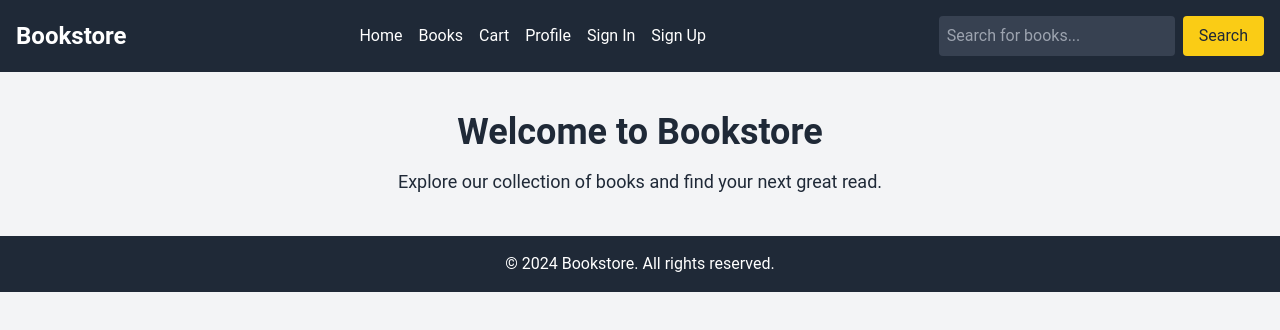
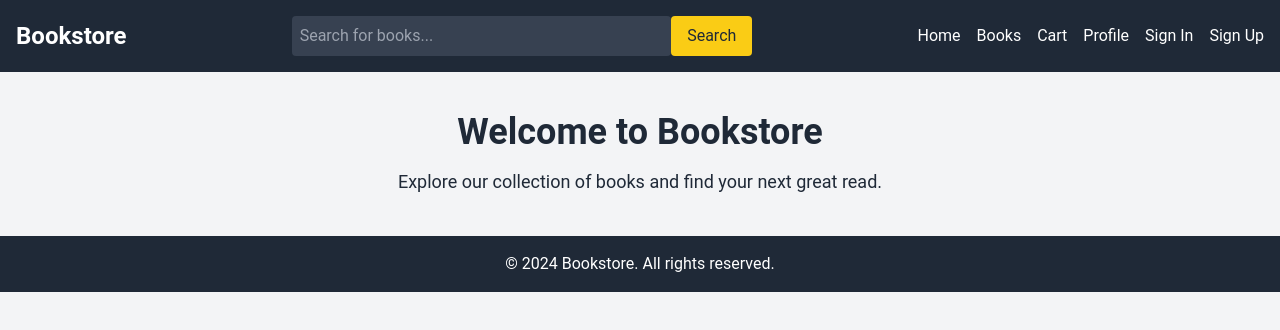
Before and after one commit to mperwe/bookstore-frontend, a React (Create React App) app: page / in a window 1280 px wide. Shown: the top 330 px of the page. Built offline with nearby package versions, Linux system fonts and the light colour scheme.

Commit message:
work on Nav Bar

```diff
--- a/src/components/Navbar.jsx
+++ b/src/components/Navbar.jsx
@@ -11,7 +11,7 @@ function Navbar() {
 
     try {
       // Replace with your backend API endpoint for searching books
-      const response = await axios.get(`/api/books/search?query=${searchQuery}`);
+      const response = await axios.get(`/api/books/add/search?query=${searchQuery}`);
       setSearchResult(response.data);
       console.log("Search Result:", response.data);
     } catch (error) {
@@ -23,6 +23,24 @@ function Navbar() {
     <nav className="bg-gray-800 text-white p-4">
       <div className="container mx-auto flex justify-between items-center">
         <h1 className="text-2xl font-bold">Bookstore</h1>
+
+        {/* Search Bar in the center */}
+        <form onSubmit={handleSearch} className="flex items-center flex-grow justify-center mx-4">
+          <input
+            type="text"
+            placeholder="Search for books..."
+            value={searchQuery}
+            onChange={(e) => setSearchQuery(e.target.value)}
+            className="p-2 rounded bg-gray-700 text-white focus:outline-none w-1/2"
+          />
+          <button
+            type="submit"
+            className="bg-yellow-400 text-gray-800 px-4 py-2 rounded hover:bg-yellow-500"
+          >
+            Search
+          </button>
+        </form>
+
         <ul className="flex space-x-4">
           <li><Link to="/" className="hover:text-yellow-400">Home</Link></li>
           <li><Link to="/books" className="hover:text-yellow-400">Books</Link></li>
@@ -31,21 +49,6 @@ function Navbar() {
           <li><Link to="/signin" className="hover:text-yellow-400">Sign In</Link></li>
           <li><Link to="/signup" className="hover:text-yellow-400">Sign Up</Link></li>
         </ul>
-        <form onSubmit={handleSearch} className="flex items-center space-x-2">
-          <input
-            type="text"
-            placeholder="Search for books..."
-            value={searchQuery}
-            onChange={(e) => setSearchQuery(e.target.value)}
-            className="p-2 rounded bg-gray-700 text-white focus:outline-none"
-          />
-          <button
-            type="submit"
-            className="bg-yellow-400 text-gray-800 px-4 py-2 rounded hover:bg-yellow-500"
-          >
-            Search
-          </button>
-        </form>
       </div>
       {searchResult && (
         <div className="bg-gray-700 p-4 mt-2">
```
